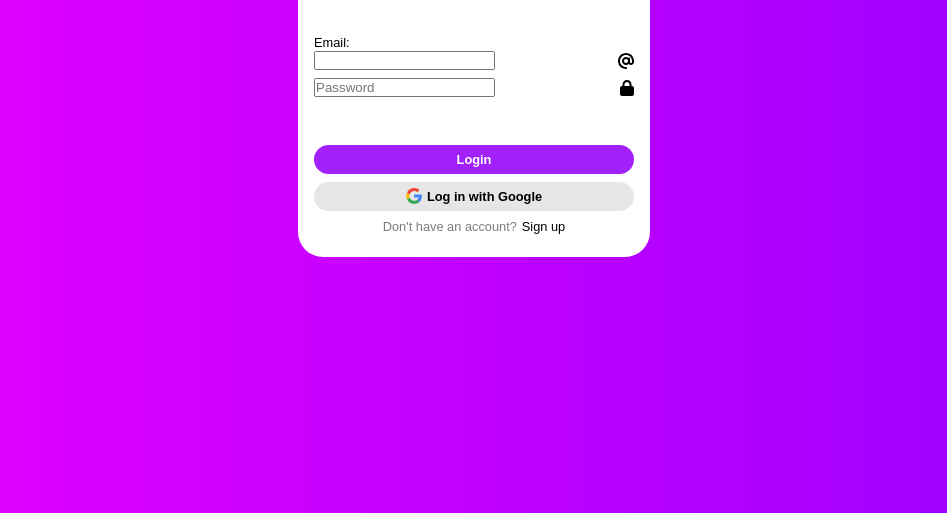
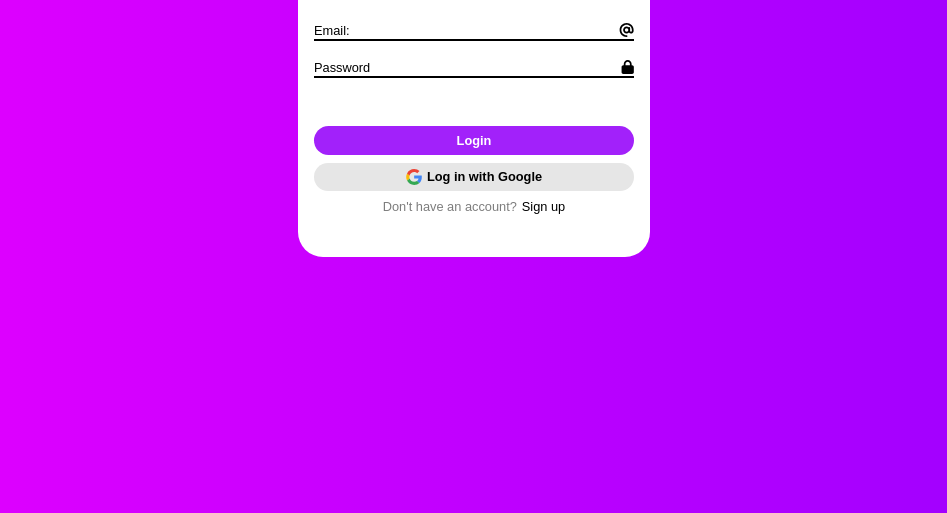
Before and after one commit to T-Urud/login-screen, a plain HTML site: page index.html in a window 1280 px wide. Shown: the part 287-800 px from the top of the page, without its empty margins (166-1113 px from the left). Drawn offline with Linux system fonts and the light colour scheme; a web font is replaced by a local one.

Commit message:
project done, only missing: color change of the bar in form

```diff
--- a/index.html
+++ b/index.html
@@ -15,15 +15,14 @@
       <p>Please enter your details</p>
     </div>
     <form action="">
-      <div>
-        <p>Email:</p>
-      </div>
       <div class="email-container">
         <input type="email" name="email" id="email">
+        <label for="email" class="input-label">Email:</label>
         <svg xmlns="http://www.w3.org/2000/svg" height="16" width="16" viewBox="0 0 512 512"><!--!Font Awesome Free 6.5.1 by @fontawesome - https://fontawesome.com License - https://fontawesome.com/license/free Copyright 2024 Fonticons, Inc.--><path d="M256 64C150 64 64 150 64 256s86 192 192 192c17.7 0 32 14.3 32 32s-14.3 32-32 32C114.6 512 0 397.4 0 256S114.6 0 256 0S512 114.6 512 256v32c0 53-43 96-96 96c-29.3 0-55.6-13.2-73.2-33.9C320 371.1 289.5 384 256 384c-70.7 0-128-57.3-128-128s57.3-128 128-128c27.9 0 53.7 8.9 74.7 24.1c5.7-5 13.1-8.1 21.3-8.1c17.7 0 32 14.3 32 32v80 32c0 17.7 14.3 32 32 32s32-14.3 32-32V256c0-106-86-192-192-192zm64 192a64 64 0 1 0 -128 0 64 64 0 1 0 128 0z"/></svg>
       </div>
       <div class="password-container">
-        <input type="text" name="password" id="password" placeholder="Password">
+        <input type="text" name="password" id="password">
+        <label for="password" class="input-label">Password</label>
         <svg xmlns="http://www.w3.org/2000/svg" height="16" width="14" viewBox="0 0 448 512"><!--!Font Awesome Free 6.5.1 by @fontawesome - https://fontawesome.com License - https://fontawesome.com/license/free Copyright 2024 Fonticons, Inc.--><path d="M144 144v48H304V144c0-44.2-35.8-80-80-80s-80 35.8-80 80zM80 192V144C80 64.5 144.5 0 224 0s144 64.5 144 144v48h16c35.3 0 64 28.7 64 64V448c0 35.3-28.7 64-64 64H64c-35.3 0-64-28.7-64-64V256c0-35.3 28.7-64 64-64H80z"/></svg>
       </div>
       <button id="login-btn">Login</button>
--- a/style.css
+++ b/style.css
@@ -66,30 +66,47 @@ form{
   row-gap: 0.5rem;
   width: 100%;
 }
-form div:first-child{
-  text-align: left;
+input{
+  border: none;
+  outline: none;
   width: 100%;
-  font-size: 0.8rem;
-  line-height: 0;
-  margin-top: 2.5rem;
 }
-input{
-  /* border: none; */
-  /* outline: none; */
-}
-.email-container{
+.email-container,
+.password-container{
   width: 100%;
   display: flex;
   align-items: center;
   justify-content: space-between;
+  position: relative;
+  border-bottom: 2px solid var(--black);
 }
+
 .password-container{
-  margin-bottom: 2.5rem;
-  width: 100%;
-  display: flex;
-  align-items: center;
-  justify-content: space-between;
-
+  margin: 0.7rem 0 2.5rem 0;
+}
+.email-container svg,
+.password-container svg{
+  padding-bottom: 2px;
+}
+.input-label{
+  position: absolute;
+  color: var(--black);
+  font-size: 0.8rem;
+  user-select: none;
+}
+#email:focus ~.input-label,
+#password:focus ~.input-label{
+  top: -1rem;
+  position: absolute;
+  color: var(--txt-hover);
+  display: block;
+}
+#email:focus~svg,
+#password:focus~svg{
+  fill: var(--txt-hover);
+}
+#email:focus~.email-container{
+  border-bottom-color: var(--txt-hover);
 }
 
 button{
@@ -130,3 +147,26 @@ span a{
   text-decoration: none;
   color: var(--black);
 }
+a:hover{
+  text-decoration: underline;
+}
+
+/* JS */
+
+/* .clicked{
+  fill: var(--txt-hover);
+  color: var(--txt-hover);
+}
+ */
+/* .email-container::after .clicked,
+.password-container::after .clicked{
+  background-color: var(--txt-hover);
+}
+
+.email-container svg .clicked,
+.password-container svg .clicked{
+  fill: var(--txt-hover);
+}
+#email-txt .clicked{
+  color: var(--txt-hover);
+} */
```
Also changed, not shown: script.js (+8 -0 lines).
